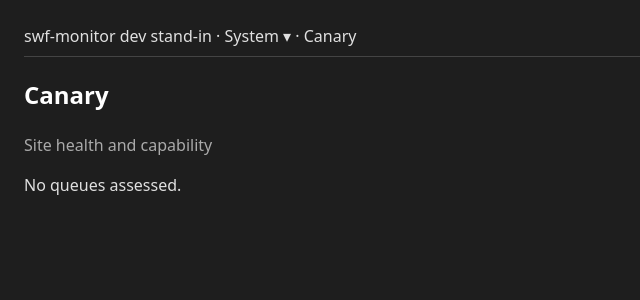
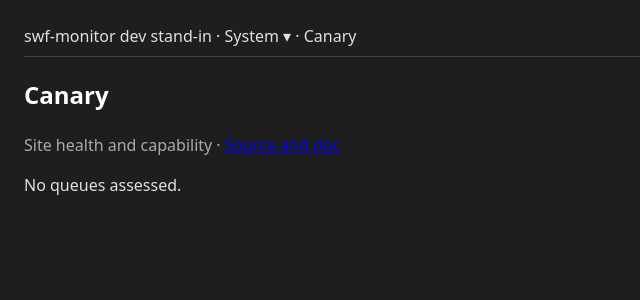
Before and after one commit to BNLNPPS/site-canary, a Django app: template canary/store/templates/canary/canary_page.html in a window 1280 px wide. Shown: the top 300 px of the page, without its empty margins (0-640 px from the left). Run offline with Django 3.2, Linux system fonts and the light colour scheme; the template is opened without the code that fills it, so the values that code supplies are empty.

Commit message:
Link Canary source documentation

```diff
--- a/canary/store/templates/canary/canary_page.html
+++ b/canary/store/templates/canary/canary_page.html
@@ -6,7 +6,9 @@
 {% block content %}
 <div class="container-fluid mt-3">
   <h2>Canary</h2>
-  <p class="text-muted">Site health and capability</p>
+  <p class="text-muted">Site health and capability ·
+    <a href="https://github.com/BNLNPPS/site-canary">Source and doc</a>
+  </p>
 
   {% if queue_rows %}
   <table class="table table-striped table-bordered table-sm align-middle w-auto swf-sortable">
```
